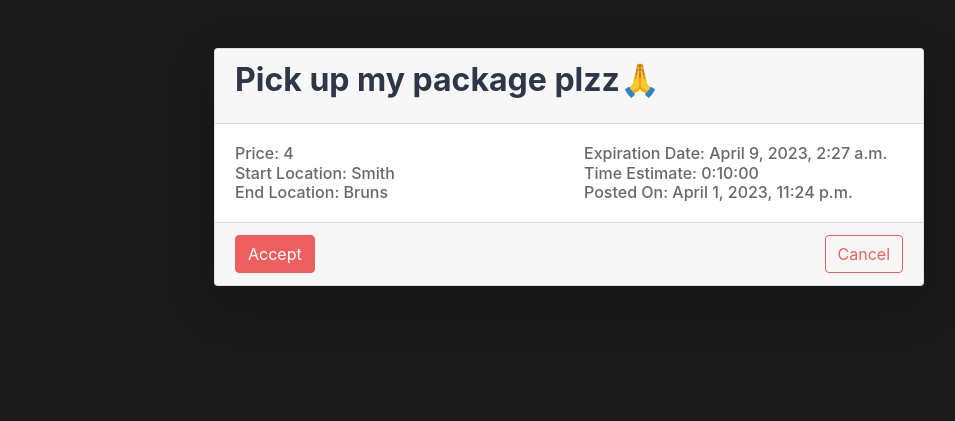
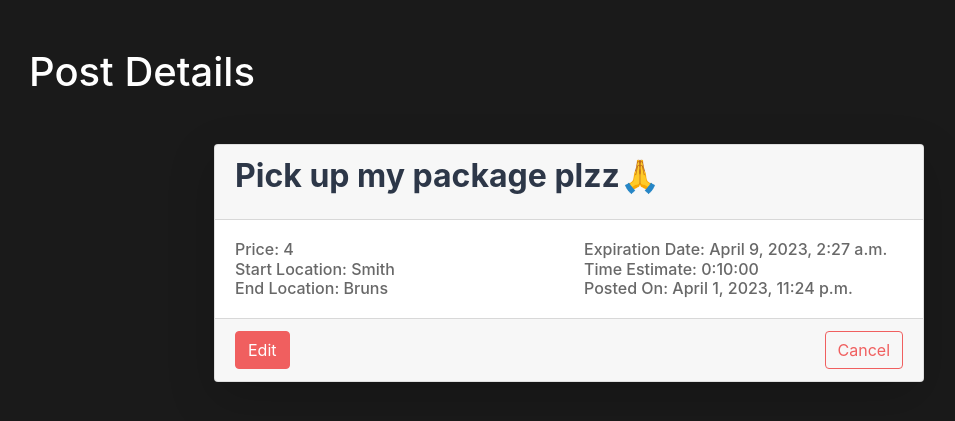
Before and after one commit to alexracape/tascii, a Django app: a page that uses feed/templates/post_details.html in a window 1280 px wide. Shown: the part 56-477 px from the top of the page, without its empty margins (71-1026 px from the left). Run offline with Django 4.2, Linux system fonts and the light colour scheme; a user stored in the database is signed in; data comes from the database, SQL or seed files in the repository; both versions use the stored data as it was after the commit; some libraries are stand-ins or nearby versions.

Commit message:
Improved Post Details Page

```diff
--- a/feed/templates/post_details.html
+++ b/feed/templates/post_details.html
@@ -8,7 +8,8 @@
 
 {% block page_content %}
   <div class="container mt-5">
-    <div class="row">
+    <h1>Post Details</h1>
+    <div class="row mt-5">
       <div class="col-md-8 mx-auto">
         <div class="card shadow-lg">
           <div class="card-header bg-gray-500">
@@ -31,7 +32,11 @@
           <div class="card-footer d-flex justify-content-between">
             <form method="POST" action="{% url 'post_accept' post.id %}">
               {% csrf_token %}
+              {% if post.user == request.user %}
+              <a href="{% url 'edit_post' post.pk %}" class="btn btn-primary">Edit</a>
+              {% else %}
               <button type="submit" class="btn btn-primary">Accept</button>
+              {% endif %}
             </form>
             <a href="{% url 'feed' %}" class="btn btn-outline-primary">Cancel</a>
           </div>
```
Also changed, not shown: db.sqlite3.
